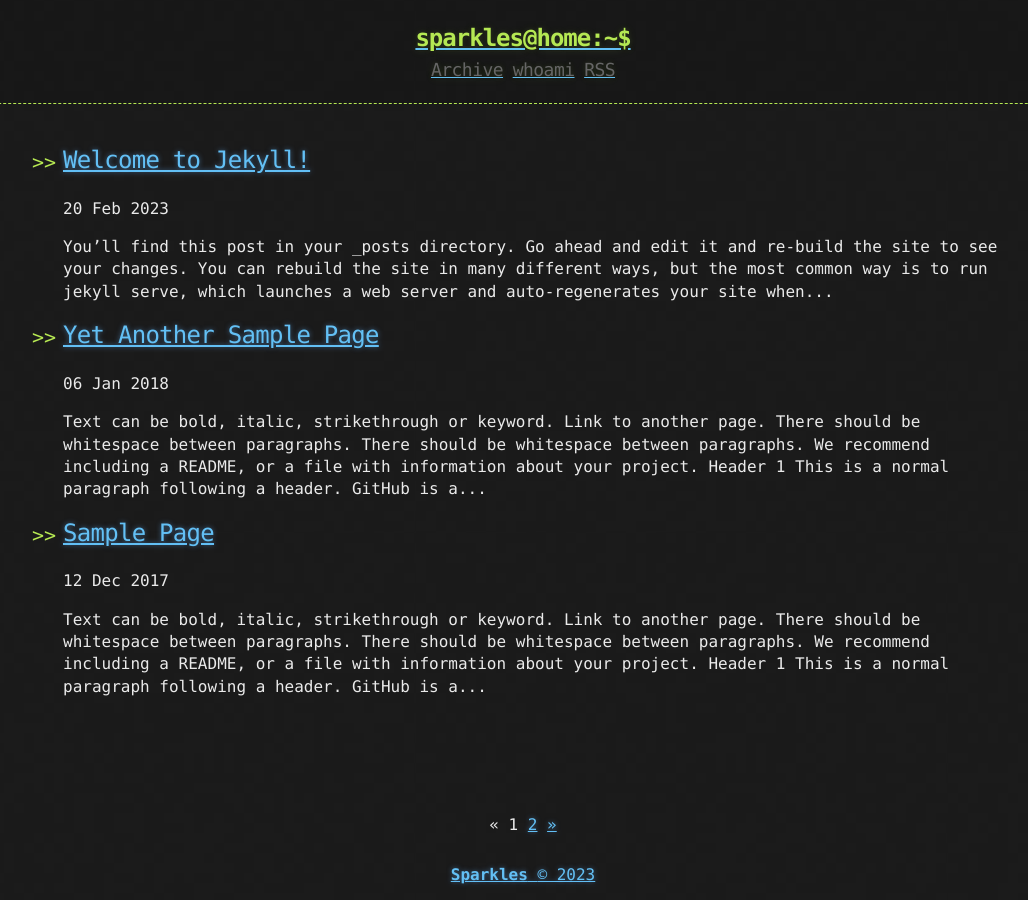
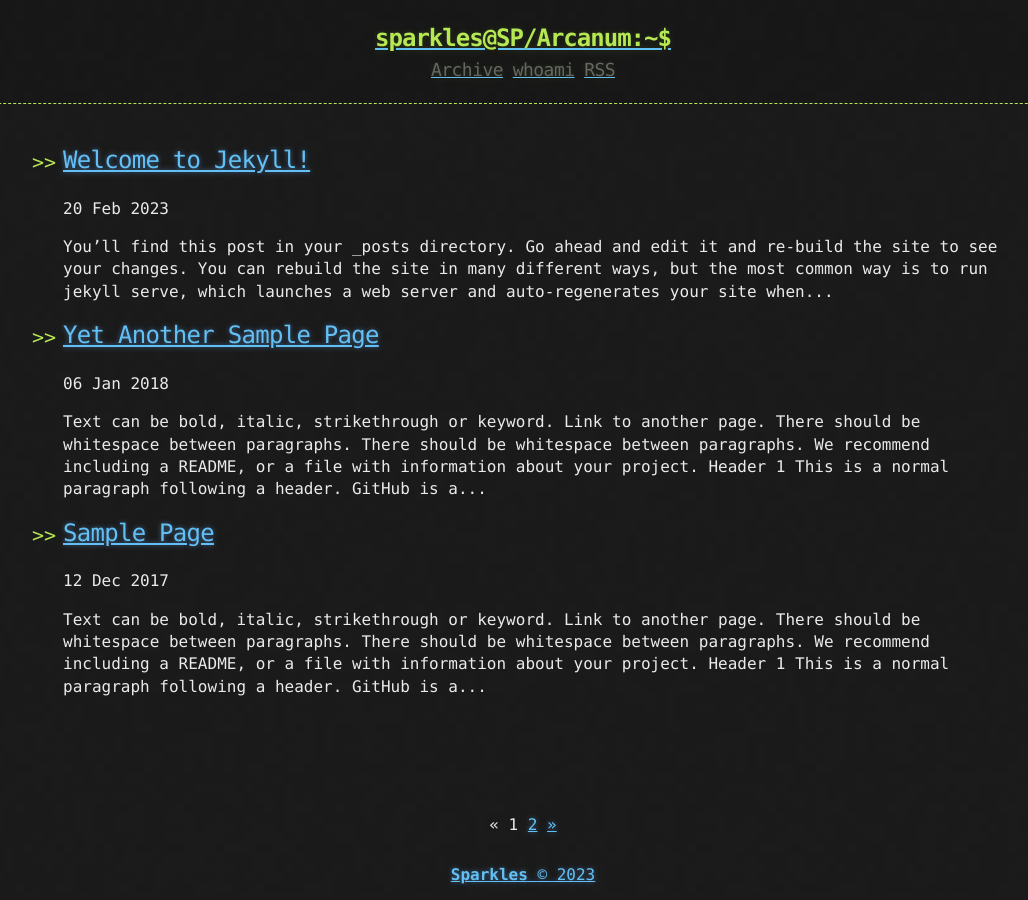
Before and after one commit to SparklesVX/SparklesVX.github.io, a Jekyll site: the page built from index.html, in a window 1280 px wide. Shown: the whole page, without its empty margins (117-1145 px from the left). Built offline with Jekyll 4.4.1, drawn with Linux system fonts in a browser that asks for light colours; the list of posts is cut into pages by our own code.

Commit message:
Update header.html

```diff
--- a/_includes/header.html
+++ b/_includes/header.html
@@ -2,7 +2,7 @@
   <div>
     <a href="{{ "/" | prepend: site.baseurl | replace: '//', '/' }}">
     {% assign owner_first_name = site.owner | split: " " %}
-    <h1>{{ owner_first_name[0] | downcase }}@home:~$</h1>
+    <h1>{{ owner_first_name[0] | downcase }}@SP/Arcanum:~$</h1>
     </a>
     <div class="header-links">
       {% include links.html %}
```
